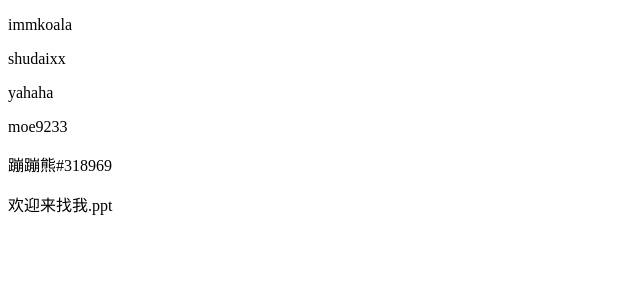
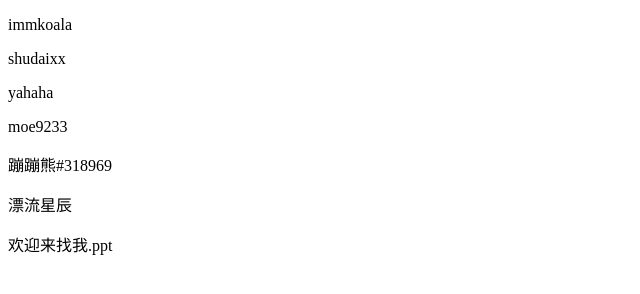
Before and after one commit to Sonz/immkoala, a website: page index.html in a window 1280 px wide. Shown: the whole page, without its empty margins (0-640 px from the left). Drawn offline with Linux system fonts and the light colour scheme.

Commit message:
feat: imkl

```diff
--- a/index.html
+++ b/index.html
@@ -11,6 +11,7 @@
   <p>yahaha</p>
   <p>moe9233</p>
   <p>蹦蹦熊#318969</p>
+  <p>漂流星辰</p>
   <p>欢迎来找我.ppt</p>
 </body>
 </html>
```
